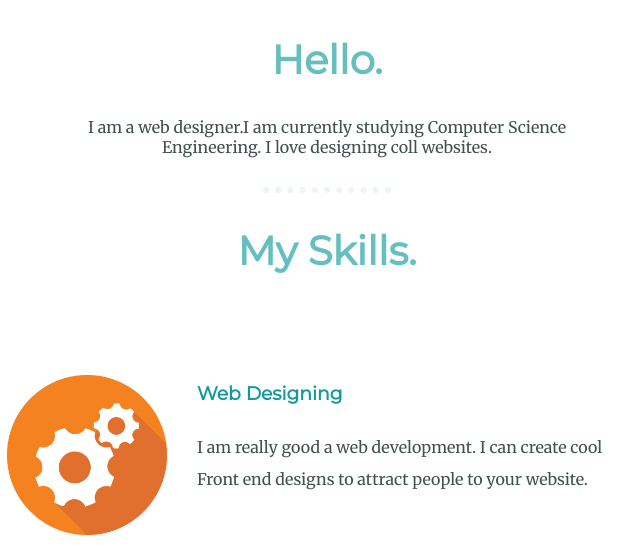
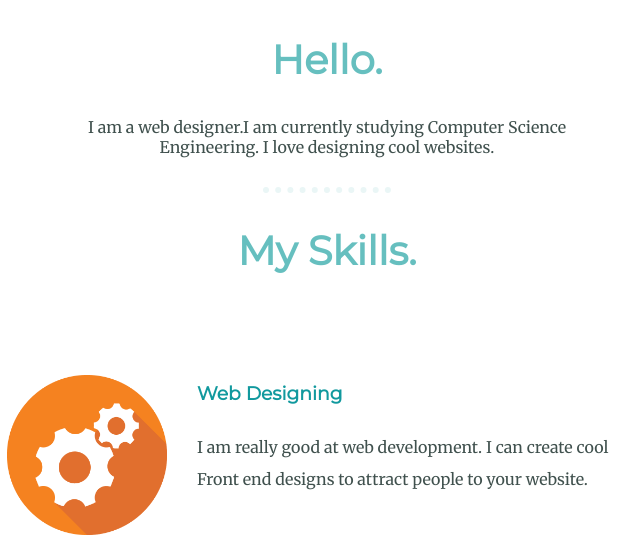
Before and after one commit to rithinjacob10/Portfolio, a plain HTML site: page index.html in a window 1280 px wide. Shown: the part 1101-1646 px from the top of the page, 313-953 px from the left. Drawn offline with Linux system fonts and the light colour scheme.

Commit message:
Update index.html

```diff
--- a/index.html
+++ b/index.html
@@ -19,7 +19,7 @@
       <div class="profile">
         <img src="images/propic.png"  alt="Rithin-img" class="propic">
         <h2>Hello.</h2>
-        <p class="intro">I am a web designer.I am currently studying Computer Science Engineering. I love designing coll websites.</p>
+        <p class="intro">I am a web designer.I am currently studying Computer Science Engineering. I love designing cool websites.</p>
       </div>
       <hr>
       <div class="skills">
@@ -27,7 +27,7 @@
         <div class="skill-row">
           <img class="skills1" src="images/skills.png"  alt="Skill1-img">
           <h3>Web Designing</h3>
-          <p class="code-skill-description">I am really good a web development. I can create cool Front end designs to attract people to your website.</p>
+          <p class="code-skill-description">I am really good at web development. I can create cool Front end designs to attract people to your website.</p>
         </div>
         <div class="skill-row">
           <img class="skills2" src="images/skills1.png"  alt="Skill2-img">
```
